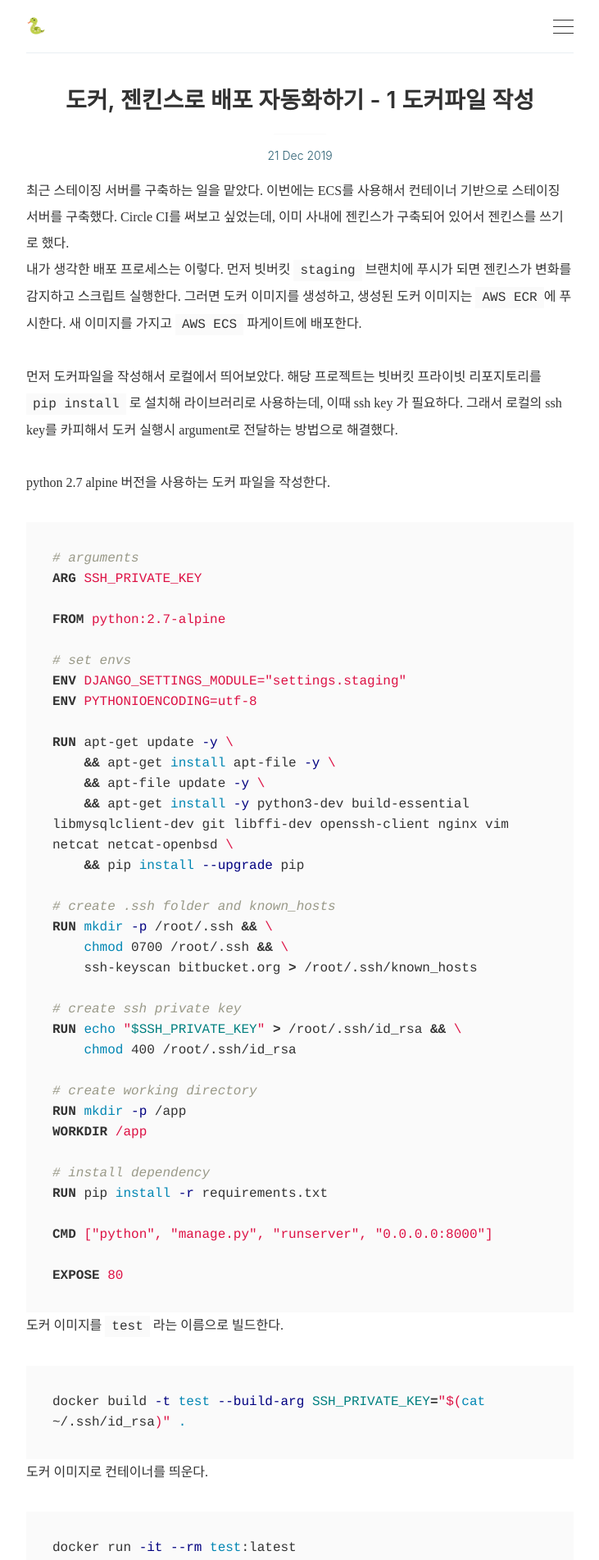
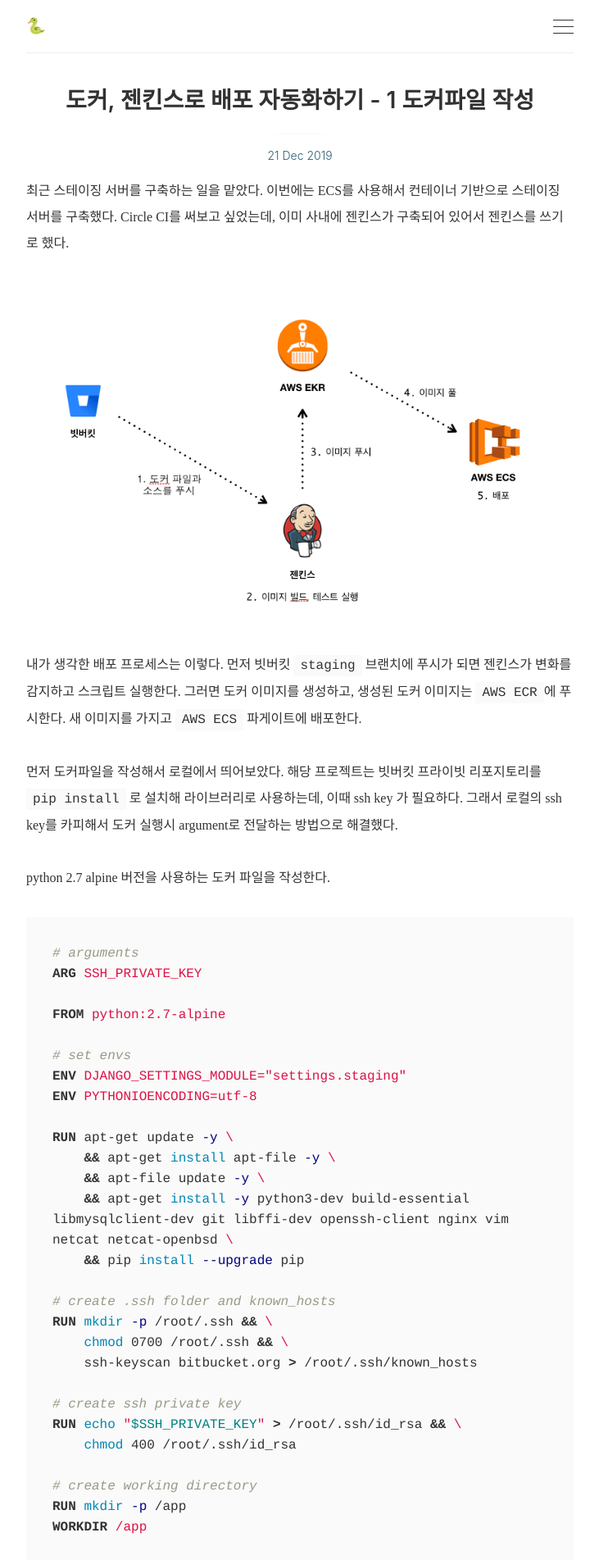
Before and after one commit to suhyunbaik/suhyunbaik.github.io, a Jekyll site: the page built from _posts/2019-12-21-automated-deploy-using-docker-and-jenkins.md, in a window 1280 px wide. Shown: the top 1903 px of the page at 82% size, without its empty margins (274-1005 px from the left). Built offline with Jekyll 4.4.1, drawn with Linux system fonts in a browser that asks for light colours.

```diff
--- a/_posts/2019-12-21-automated-deploy-using-docker-and-jenkins.md
+++ b/_posts/2019-12-21-automated-deploy-using-docker-and-jenkins.md
@@ -3,10 +3,9 @@
 title: 도커, 젠킨스로 배포 자동화하기 - 1 도커파일 작성
 tags: [Docker, Jenkins, DevOps]
 ---
+최근 스테이징 서버를 구축하는 일을 맡았다. 이번에는 ECS를 사용해서 컨테이너 기반으로 스테이징 서버를 구축했다. Circle CI를 써보고 싶었는데, 이미 사내에 젠킨스가 구축되어 있어서 젠킨스를 쓰기로 했다.
 
-
-
-최근 스테이징 서버를 구축하는 일을 맡았다. 이번에는 ECS를 사용해서 컨테이너 기반으로 스테이징 서버를 구축했다. Circle CI를 써보고 싶었는데, 이미 사내에 젠킨스가 구축되어 있어서 젠킨스를 쓰기로 했다.
+![deploy process](/images/posts/deploy-process.png)
 내가 생각한 배포 프로세스는 이렇다. 먼저 빗버킷 `staging` 브랜치에 푸시가 되면 젠킨스가 변화를 감지하고 스크립트 실행한다. 그러면 도커 이미지를 생성하고, 생성된 도커 이미지는 `AWS ECR`에 푸시한다. 새 이미지를 가지고 `AWS ECS` 파게이트에 배포한다.
 
 먼저 도커파일을 작성해서 로컬에서 띄어보았다. 해당 프로젝트는 빗버킷 프라이빗 리포지토리를 `pip install` 로 설치해 라이브러리로 사용하는데, 이때 ssh key 가 필요하다. 그래서 로컬의 ssh key를 카피해서 도커 실행시 argument로 전달하는 방법으로 해결했다.
```
Also changed, not shown: images/posts/deploy-process.png (added).
